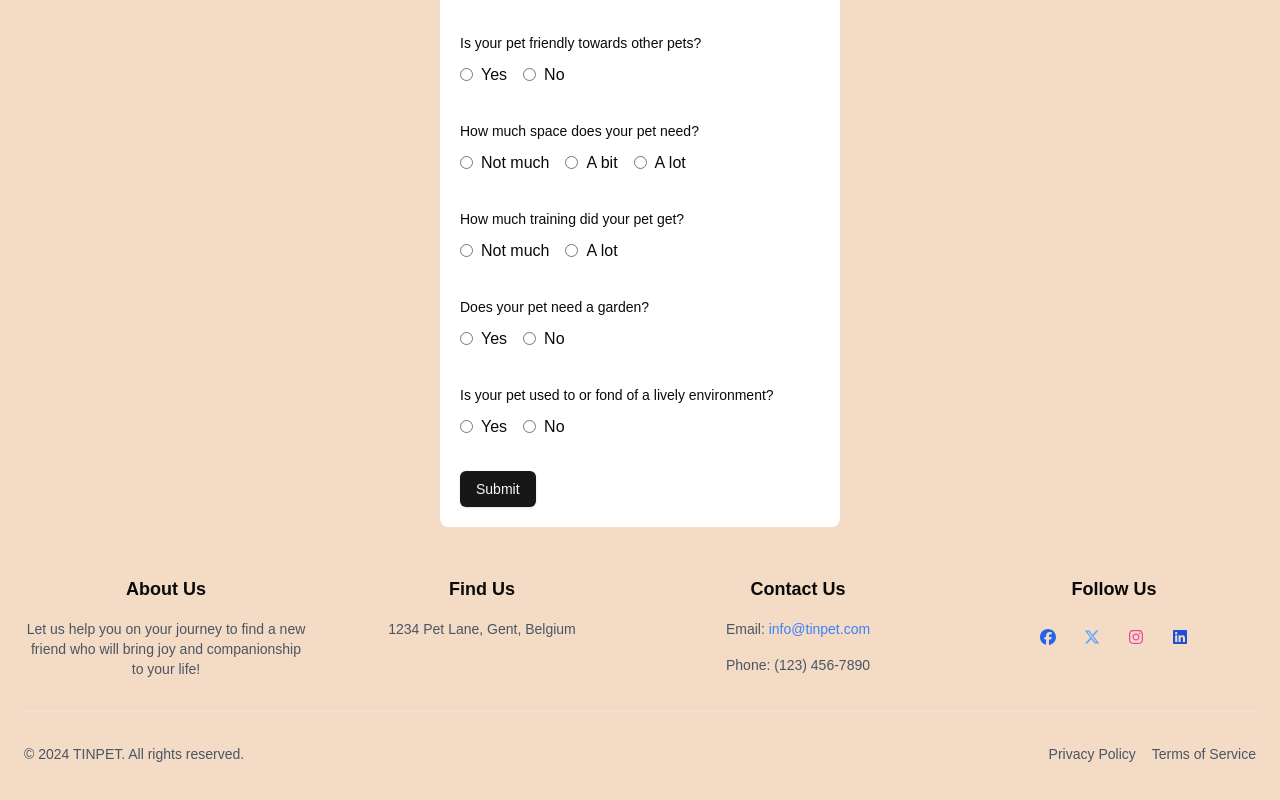
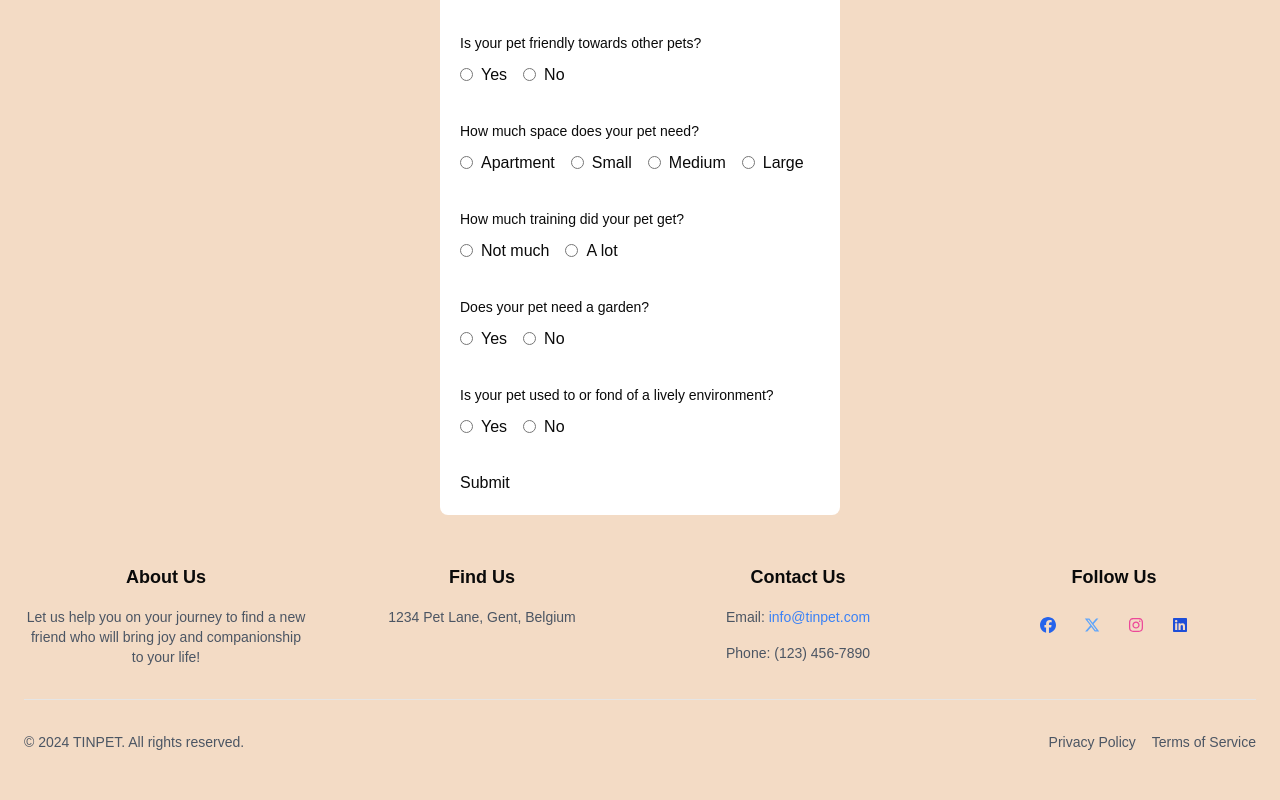
Before and after one commit to vanaspereneefje/Tinpets, a Next.js app: page /pet-form in a window 1280 px wide. Shown: the part 991-1791 px from the top of the page. Built offline with nearby package versions, Linux system fonts and the light colour scheme.

Commit message:
Fixed pet form

```diff
--- a/components/PetForm.jsx
+++ b/components/PetForm.jsx
@@ -1,4 +1,6 @@
 import { Select, SelectContent, SelectItem, SelectTrigger, SelectValue } from "@/components/ui/select";
+
+import { v4 as uuidv4 } from 'uuid';
 
 import { zodResolver } from "@hookform/resolvers/zod"
 import { useForm } from "react-hook-form"
@@ -33,14 +35,14 @@ const formSchema = z.object({
   breed: z.string().min(2, {
     message: "Enter the breed of your pet here.",
   }),
-  neutered: z.string().min(1, {
+  neutered: z.boolean({
     message: "Please select an option.",
   }),
   picture: z.any(),
-  kids: z.string().min(1, {
+  kids: z.boolean({
     message: "Please select an option.",
   }),
-  pets: z.string().min(1, {
+  pets: z.boolean({
     message: "Please select an option.",
   }),
   space: z.string().min(1, {
@@ -58,7 +60,6 @@ const formSchema = z.object({
 })
 
 export default function PetForm() {
-    // 1. Define your form.
     const form = useForm({
         resolver: zodResolver(formSchema),
         defaultValues: {
@@ -68,7 +69,7 @@ export default function PetForm() {
             breed: "",
             sex: "",
             neutered: "",
-          picture: null,
+            picture: "",
             kids: "",
             pets: "",
             space: "",
@@ -78,13 +79,9 @@ export default function PetForm() {
         },
       })
 
-
-      // 2. Define a submit handler.
       async function onSubmit(values) {
-        // Do something with the form values.
-        // ✅ This will be type-safe and validated.
             const petData = {
-                id: values.id,
+                id: uuidv4(),
                 name: values.name,
                 age: values.age,
                 gender: values.sex,
@@ -95,23 +92,21 @@ export default function PetForm() {
                     house: values.space,
                     children: values.kids,
                     trained: values.training,
+                },
+                picture: values.picture,
+                description: values.description
+            }
 
-                },
-                picture: values.picture
-          }
         try {
-            const response = await fetch("", {
+            const response = await fetch('http://localhost:3001/api/v1/pets/add', {
               method: "POST",
-              body: JSON.stringify(petData),
+              body: JSON.stringify({entry: petData}),
             });
         } catch (e) {
             console.error(e);
         }
-        console.log(values)
+        console.log(petData);
       }
-
-
-
 
   return (
     <Form {...form}>
@@ -159,10 +154,10 @@ export default function PetForm() {
                     <SelectValue placeholder="Select an option" />
                     </SelectTrigger>
                     <SelectContent>
-                    <SelectItem value="dog">Dog</SelectItem>
-                    <SelectItem value="cat">Cat</SelectItem>
-                    <SelectItem value="bird">Bird</SelectItem>
-                    <SelectItem value="fish">Fish</SelectItem>
+                    <SelectItem value="Dog">Dog</SelectItem>
+                    <SelectItem value="Cat">Cat</SelectItem>
+                    <SelectItem value="Bird">Bird</SelectItem>
+                    <SelectItem value="Fish">Fish</SelectItem>
                     </SelectContent>
                 </Select>
                 <FormMessage />
@@ -215,9 +210,9 @@ export default function PetForm() {
                     <label className="flex items-center space-x-2">
                         <input
                         type="radio"
-                        value="yes"
-                        checked={field.value === "yes"}
-                        onChange={() => field.onChange("yes")}
+                        value={true}
+                        checked={field.value === true}
+                        onChange={() => field.onChange(true)}
                         className="radio-input"
                         />
                         <span>Yes</span>
@@ -225,9 +220,9 @@ export default function PetForm() {
                     <label className="flex items-center space-x-2">
                         <input
                         type="radio"
-                        value="no"
-                        checked={field.value === "no"}
-                        onChange={() => field.onChange("no")}
+                        value={false}
+                        checked={field.value === false}
+                        onChange={() => field.onChange(false)}
                         className="radio-input"
                         />
                         <span>No</span>
@@ -270,9 +265,9 @@ export default function PetForm() {
                     <label className="flex items-center space-x-2">
                         <input
                         type="radio"
-                        value="yes"
-                        checked={field.value === "yes"}
-                        onChange={() => field.onChange("yes")}
+                        value={true}
+                        checked={field.value === true}
+                        onChange={() => field.onChange(true)}
                         className="radio-input"
                         />
                         <span>Yes</span>
@@ -280,9 +275,9 @@ export default function PetForm() {
                     <label className="flex items-center space-x-2">
                         <input
                         type="radio"
-                        value="no"
-                        checked={field.value === "no"}
-                        onChange={() => field.onChange("no")}
+                        value={false}
+                        checked={field.value === false}
+                        onChange={() => field.onChange(false)}
                         className="radio-input"
                         />
                         <span>No</span>
@@ -304,9 +299,9 @@ export default function PetForm() {
                     <label className="flex items-center space-x-2">
                         <input
                         type="radio"
-                        value="yes"
-                        checked={field.value === "yes"}
-                        onChange={() => field.onChange("yes")}
+                        value={true}
+                        checked={field.value === true}
+                        onChange={() => field.onChange(true)}
                         className="radio-input"
                         />
                         <span>Yes</span>
@@ -314,9 +309,9 @@ export default function PetForm() {
                     <label className="flex items-center space-x-2">
                         <input
                         type="radio"
-                        value="no"
-                        checked={field.value === "no"}
-                        onChange={() => field.onChange("no")}
+                        value={false}
+                        checked={field.value === false}
+                        onChange={() => field.onChange(false)}
                         className="radio-input"
                         />
                         <span>No</span>
@@ -338,32 +333,42 @@ export default function PetForm() {
                     <label className="flex items-center space-x-2">
                         <input
                         type="radio"
-                        value="no"
-                        checked={field.value === "no"}
-                        onChange={() => field.onChange("no")}
+                        value="Apartment"
+                        checked={field.value === "Apartment"}
+                        onChange={() => field.onChange("Apartment")}
                         className="radio-input"
                         />
-                        <span>Not much</span>
+                        <span>Apartment</span>
                     </label>
                     <label className="flex items-center space-x-2">
                         <input
                         type="radio"
-                        value="bit"
-                        checked={field.value === "bit"}
-                        onChange={() => field.onChange("bit")}
+                        value="Small"
+                        checked={field.value === "Small"}
+                        onChange={() => field.onChange("Small")}
                         className="radio-input"
                         />
-                        <span>A bit</span>
+                        <span>Small</span>
                     </label>
                     <label className="flex items-center space-x-2">
                         <input
                         type="radio"
-                        value="lot"
-                        checked={field.value === "lot"}
-                        onChange={() => field.onChange("lot")}
+                        value="Medium"
+                        checked={field.value === "Medium"}
+                        onChange={() => field.onChange("Medium")}
                         className="radio-input"
                         />
-                        <span>A lot</span>
+                        <span>Medium</span>
+                    </label>
+                    <label className="flex items-center space-x-2">
+                        <input
+                        type="radio"
+                        value="Large"
+                        checked={field.value === "Large"}
+                        onChange={() => field.onChange("Large")}
+                        className="radio-input"
+                        />
+                        <span>Large</span>
                     </label>
                     </div>
                 </FormControl>
@@ -474,7 +479,7 @@ export default function PetForm() {
             )}
         />
 
-        <Button type="submit">Submit</Button>
+        <button type="submit">Submit</button>
       </form>
     </Form>
   )
```
Lines whose indentation alone changed are shown as unchanged.
